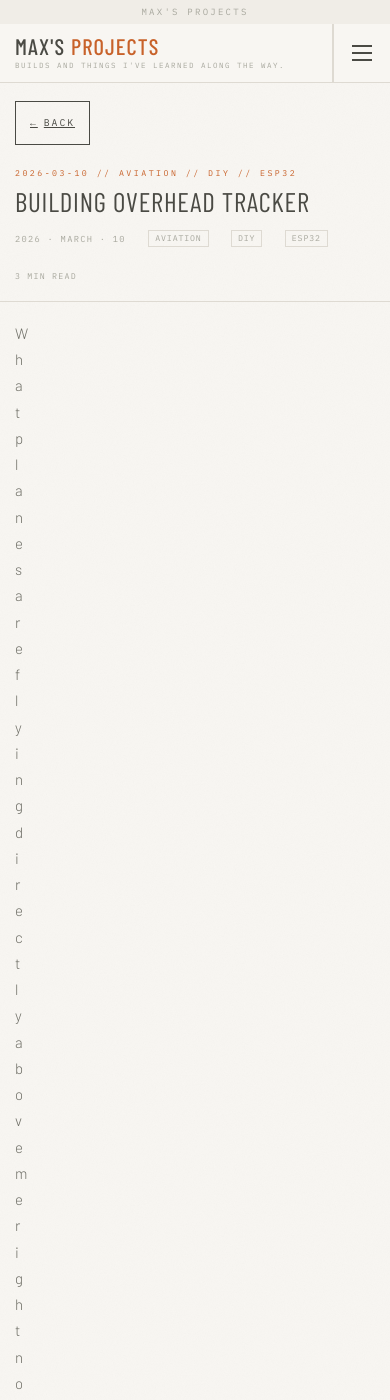
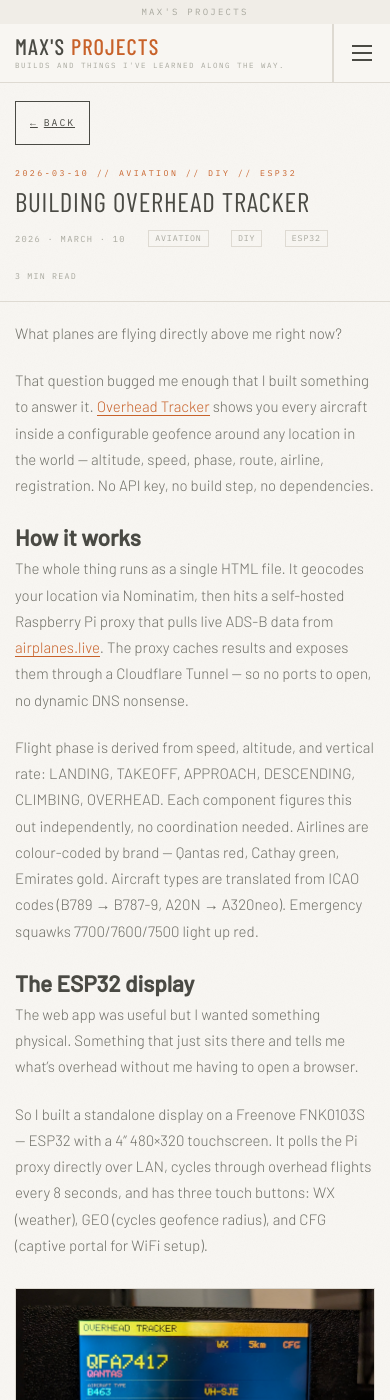
Before and after one commit to greystoke1337/blog, a Jekyll site: the page built from _posts/2026-03-10-overhead-tracker.md, in a window 390 px wide and 1400 px high. Built offline with Jekyll 4.4.1, drawn with Linux system fonts in a browser that asks for light colours; some web fonts are replaced.

Commit message:
Fix article body collapsing to 0px width on mobile
The article-wrapper grid was set to "0 1fr 0" on mobile while the margin
elements were hidden with display:none. Hidden elements don't participate
in grid placement, so article-body (the only visible child) auto-placed
into column 1 (0px wide) instead of column 2 (1fr). Changed to a single
"1fr" column since the margins are hidden anyway.

https://claude.ai/code/session_01To1Qdj7VdqifveHYDRVyUi

```diff
--- a/assets/css/style.scss
+++ b/assets/css/style.scss
@@ -860,7 +860,7 @@
     .sidebar, .sidebar-right { display: none; }
     .header-data { display: none; }
     footer { grid-template-columns: 1fr; }
-    .article-wrapper { grid-template-columns: 0 1fr 0; }
+    .article-wrapper { grid-template-columns: 1fr; }
     .article-margin-left, .article-margin-right { display: none; }
     .article-body { padding: 2rem 1.5rem; }
 
```
